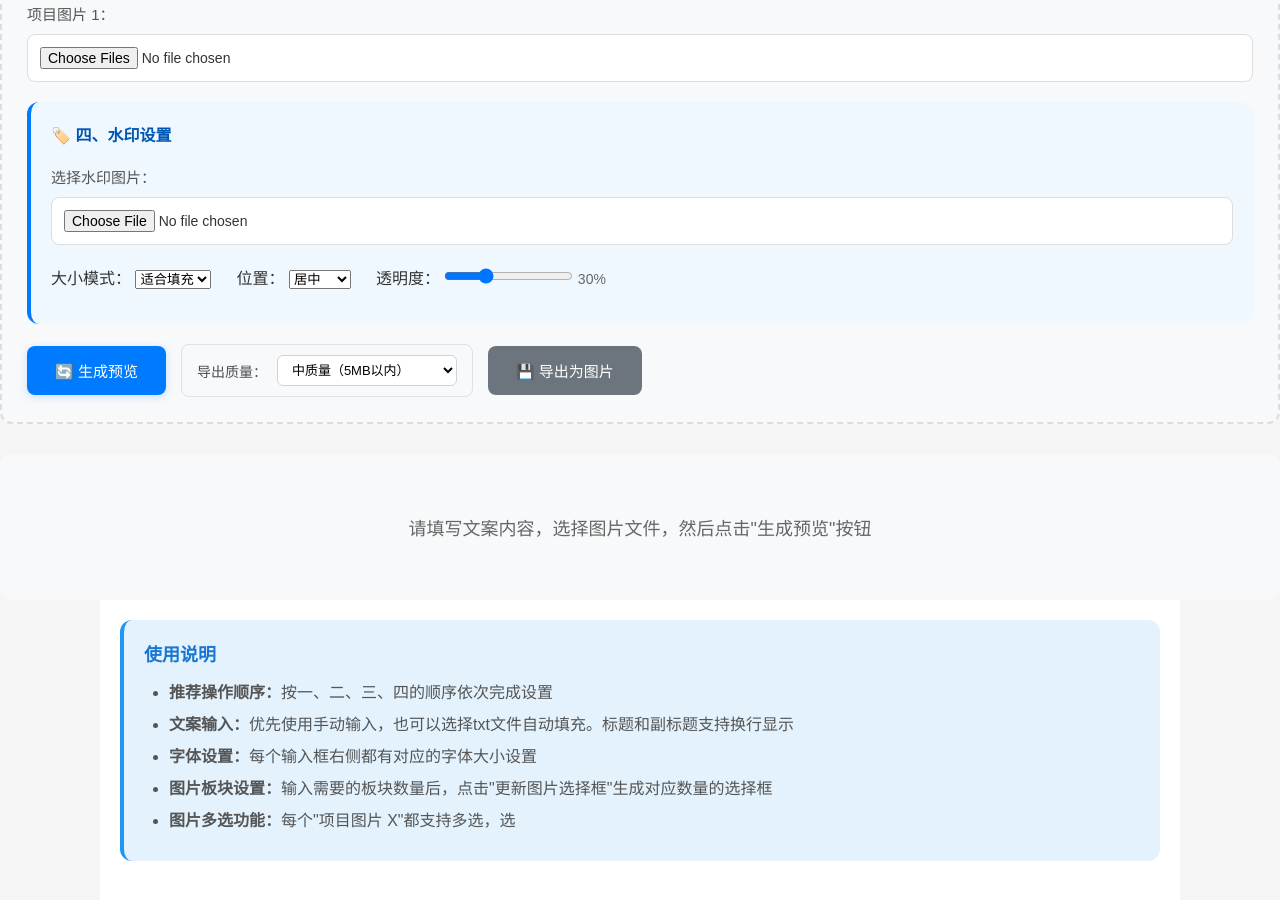
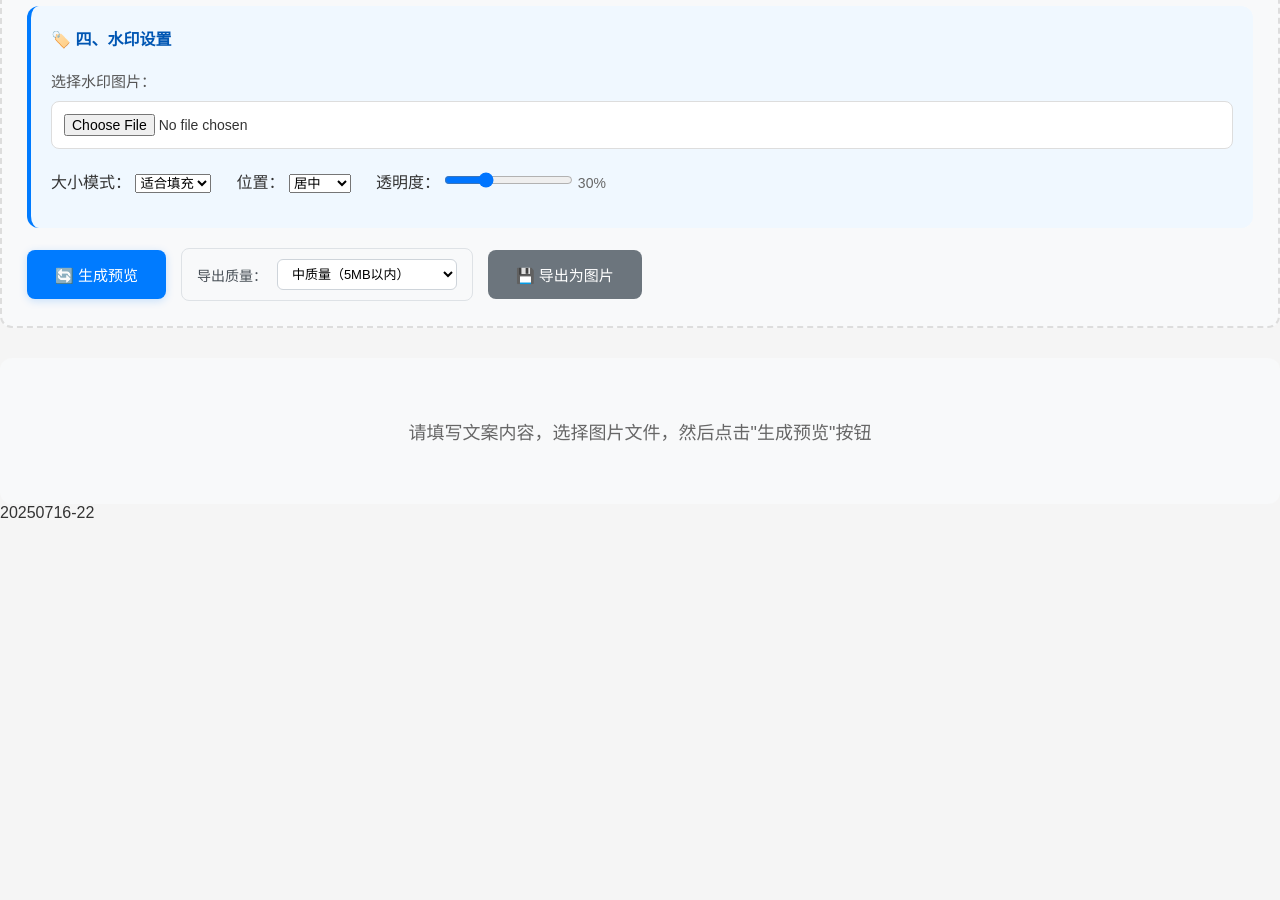
Before and after one commit to qiling-817/PAALER-Project_showcase, a plain HTML site: page index.html in a window 1280 px wide. Shown: the part 1352-2252 px from the top of the page. After the commit the page ends 1874 px from the top, so only its background shows below. Drawn offline with nearby package versions, Linux system fonts and the light colour scheme.

Commit message:
Add files via upload

```diff
--- a/index.html
+++ b/index.html
@@ -1,9 +1,3 @@
-<li><strong>图片多选功能：</strong>每个"项目图片 X"都支持多选，选中的图片会组成一个图片组显示</li>
-<li><strong>图片名称编辑：</strong>选择图片后，可以在下方的文本框中编辑每张图片的显示名称</li>
-<li><strong>水印设置：</strong>可以调整水印大小模式、位置、透明度等</li>
-<li><strong>生成导出：</strong>点击"生成预览"查看效果，满意后点击"导出为图片"（自动压缩至10MB以内）</li>
-</ul>
-</div>
 
 <!-- 文件选择控制区域 -->
 <div class="file-controls">
@@ -1952,13 +1946,5 @@
 </style>
 </head>
 <body>
-<div class="container">
-<!-- 使用说明 -->
-<div class="instructions">
-<h3>使用说明</h3>
-<ul>
-<li><strong>推荐操作顺序：</strong>按一、二、三、四的顺序依次完成设置</li>
-<li><strong>文案输入：</strong>优先使用手动输入，也可以选择txt文件自动填充。标题和副标题支持换行显示</li>
-<li><strong>字体设置：</strong>每个输入框右侧都有对应的字体大小设置</li>
-<li><strong>图片板块设置：</strong>输入需要的板块数量后，点击"更新图片选择框"生成对应数量的选择框</li>
-<li><strong>图片多选功能：</strong>每个"项目图片 X"都支持多选，选
+
+20250716-22
```
